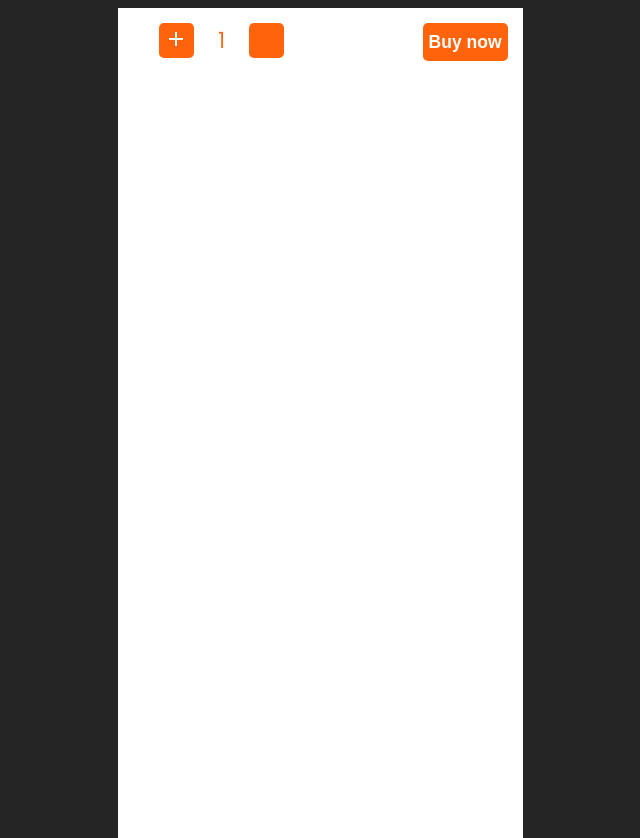
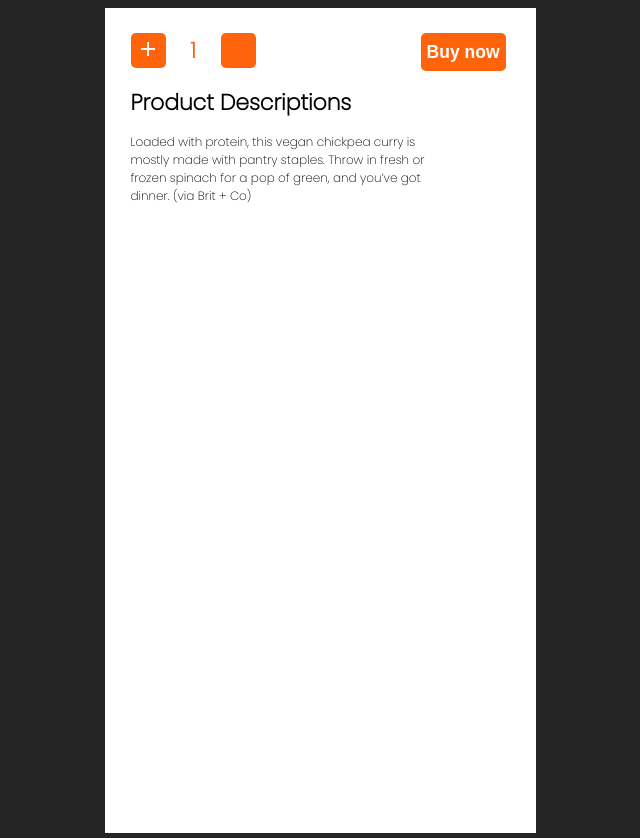
Before and after one commit to IrishMikey/UsandoFigma, a plain HTML site: page index.html in a window 1280 px wide. Shown: the whole page, without its empty margins (320-960 px from the left). Drawn offline with Linux system fonts and the light colour scheme.

Commit message:
Start on description

```diff
--- a/index.html
+++ b/index.html
@@ -18,6 +18,11 @@
           <button>Buy now</button>
         </div>
       </div>
+      <div class="desContainer">
+        <h1>Product Descriptions</h1>
+        <p>Loaded with protein, this vegan chickpea curry is mostly made with pantry staples. Throw in fresh or frozen spinach for a pop of green, and you’ve got dinner. (via Brit + Co)</p>
+      </div>
+      </div>
     </div>
   </body>
 </html>
--- a/styles/styles.scss
+++ b/styles/styles.scss
@@ -15,8 +15,9 @@ body {
   height: 100%;
   min-width: 375px;
   display: flex;
-  justify-content: center;
-  padding: 15px;
+  flex-direction: column;
+  padding: 25px 30px 0 26px;
+
 }
 
 button {
@@ -30,12 +31,12 @@ button {
 
 .priceContainer {
   width: 100%;
+  height: fit-content;
   display: flex;
   flex-direction: row;
   justify-content: space-evenly;
   .priceCounter {
     display: flex;
-    justify-content: center;
     width: 50%;
     font-size: 17.5px;
 
@@ -70,3 +71,12 @@ button {
     }
   }
 }
+h1{
+    font-size: 21.88px;
+    font-weight: bold;
+}
+p{
+
+    font-size: 12px;
+    width: 319px;
+}
```
Also changed, not shown: styles/styles.css.
